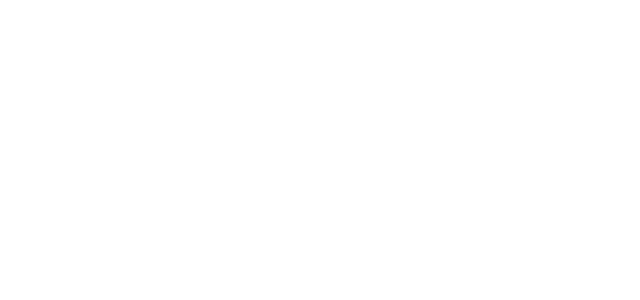
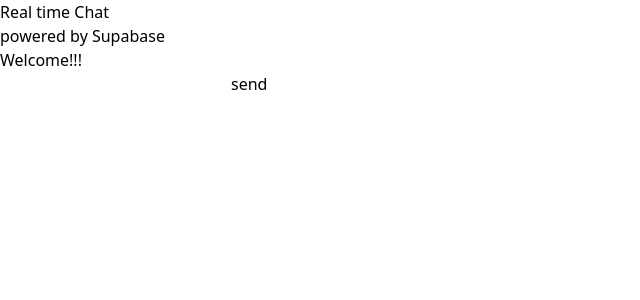
Before and after one commit to ayechico21/chat-app, a React (Vite) app: page / in a window 1280 px wide. Shown: the top 300 px of the page, without its empty margins (0-640 px from the left). Built offline with nearby package versions, Linux system fonts and the light colour scheme; no server answers; the database is empty.

Commit message:
added chat feature

```diff
--- a/package.json
+++ b/package.json
@@ -18,7 +18,6 @@
     "@types/react-dom": "^18.0.11",
     "@vitejs/plugin-react": "^3.1.0",
     "autoprefixer": "^10.4.14",
-    "new-component": "^5.0.2",
     "postcss": "^8.4.21",
     "tailwindcss": "^3.2.7",
     "vite": "^4.2.0"
--- a/src/App.jsx
+++ b/src/App.jsx
@@ -1,10 +1,17 @@
 import "./App.css";
 import { createClient } from "@supabase/supabase-js";
 import { _SUPABASE_KEY, _SUPABASE_URL } from "./utilities";
+import WelcomeBanner from "./components/WelcomeBanner";
+import ChatWindow from "./components/ChatWindow";
 
 function App() {
   const supabase = createClient(_SUPABASE_URL, _SUPABASE_KEY);
-  return <div className="App"></div>;
+  return (
+    <div>
+      <WelcomeBanner />
+      <ChatWindow supabase={supabase} />
+    </div>
+  );
 }
 
 export default App;
--- /dev/null
+++ b/src/components/ChatScreen.jsx
@@ -0,0 +1,12 @@
+import React from "react";
+
+function ChatScreen({ messages }) {
+  return (
+    <>
+      {messages && messages.map(({ id, content }) => <p key={id}>{content}</p>)}
+      {!messages && <div>No Messages</div>}
+    </>
+  );
+}
+
+export default ChatScreen;
--- /dev/null
+++ b/src/components/ChatWindow.jsx
@@ -0,0 +1,22 @@
+import React from "react";
+import ChatScreen from "./ChatScreen";
+import InputBox from "./InputBox";
+
+function ChatWindow({ supabase }) {
+  const [messages, setMessages] = React.useState(null);
+  React.useEffect(() => {
+    async function getAllMessages() {
+      const { data, error } = await supabase.from("messages").select();
+      setMessages(data);
+    }
+    getAllMessages();
+  }, []);
+  return (
+    <div>
+      <ChatScreen messages={messages} />
+      <InputBox />
+    </div>
+  );
+}
+
+export default ChatWindow;
--- /dev/null
+++ b/src/components/InputBox.jsx
@@ -0,0 +1,12 @@
+import React from "react";
+
+function InputBox() {
+  return (
+    <>
+      <input type="text"></input>
+      <button type="submit">send</button>
+    </>
+  );
+}
+
+export default InputBox;
--- /dev/null
+++ b/src/components/WelcomeBanner.jsx
@@ -0,0 +1,13 @@
+import React from "react";
+
+function WelcomeBanner() {
+  return (
+    <div>
+      <h1>Real time Chat</h1>
+      <h4>powered by Supabase</h4>
+      <p>Welcome!!!</p>
+    </div>
+  );
+}
+
+export default WelcomeBanner;
--- a/src/utilities.js
+++ b/src/utilities.js
@@ -2,11 +2,6 @@
 export const _SUPABASE_KEY =
   "eyJhbGciOiJIUzI1NiIsInR5cCI6IkpXVCJ9.eyJpc3MiOiJzdXBhYmFzZSIsInJlZiI6ImJlZnVmbGRveG5vZmxrZXhyc2tuIiwicm9sZSI6ImFub24iLCJpYXQiOjE2Nzk1NTkyODcsImV4cCI6MTk5NTEzNTI4N30.j5pQ9CipYoQgNkOuUWVsZ9wLRU2qJyQVP9rEOsYmkUg";
 
-export async function getAllMessages(supabase) {
-  const { data, error } = await supabase.from("messages").select();
-  console.log(data);
-}
-
 export async function insertData(supabase, data) {
   const { error } = await supabase.from("messages").insert(data);
 }
```
Also changed, not shown: 1 other file (tests, documents, lock files or other folders).
